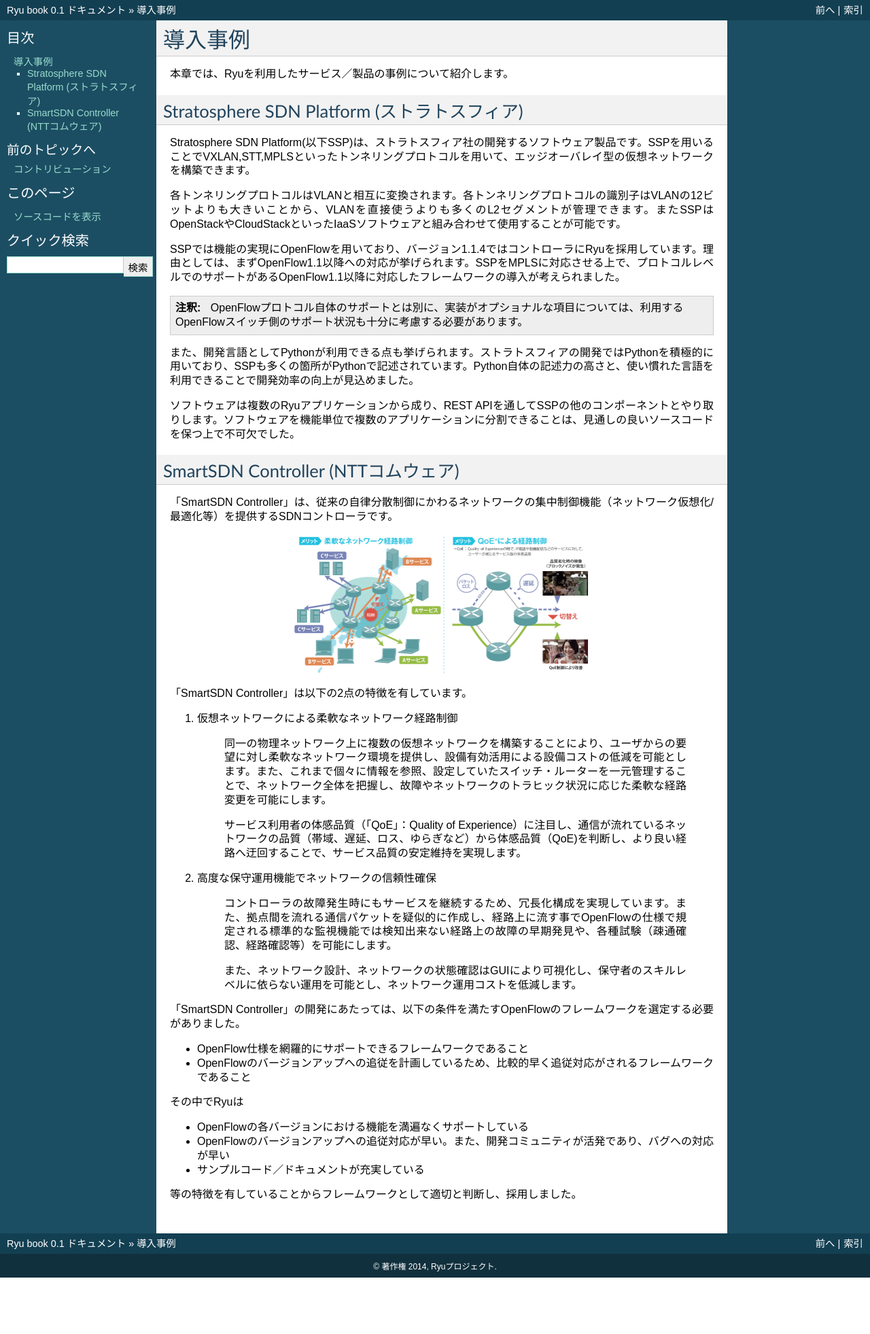
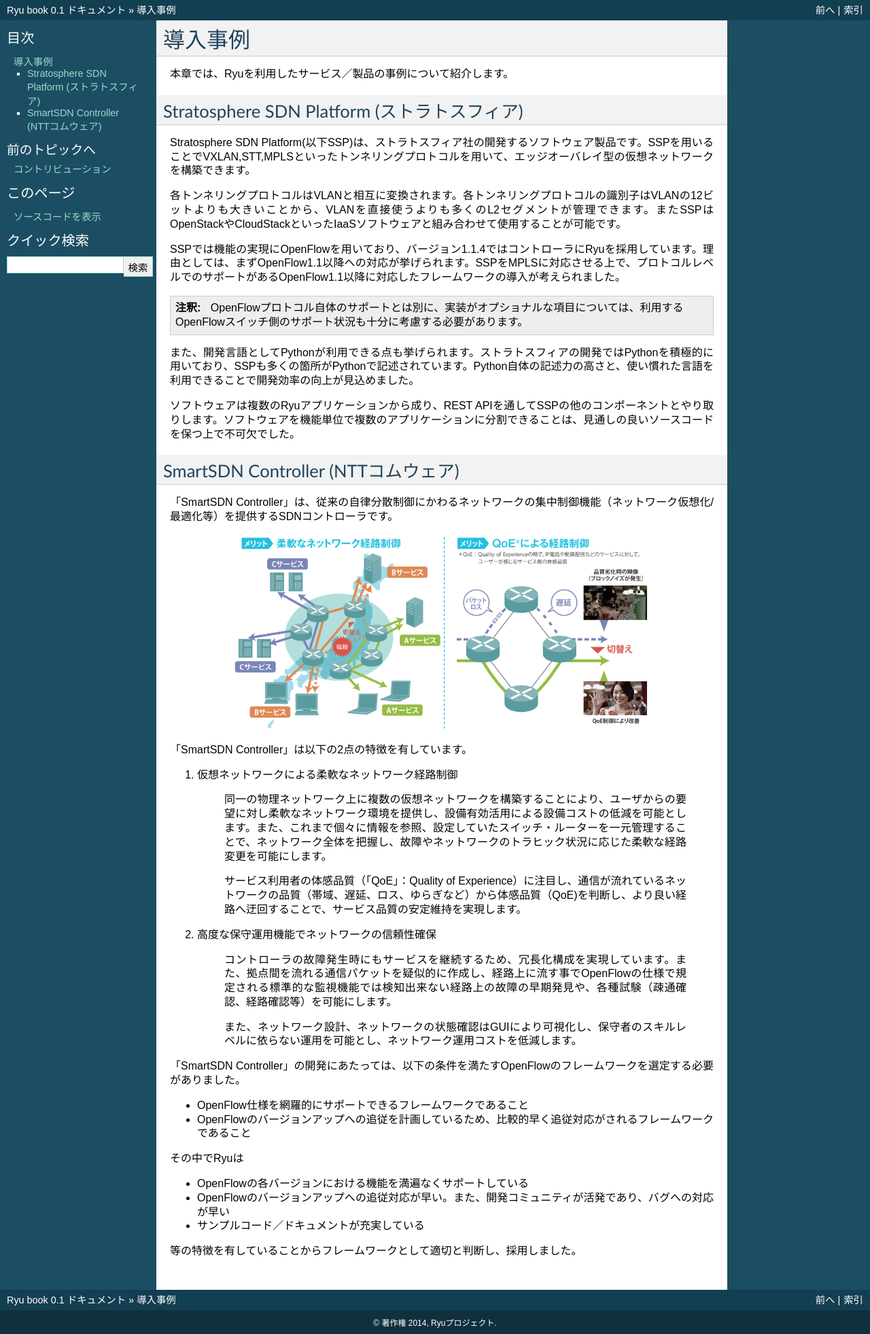
Before and after one commit to osrg/ryu-book, a Sphinx documentation site: the page built from ja/source/introduction_example.rst, in a window 1280 px wide. Shown: the whole page at 68% size. Built offline with Sphinx 7.4.7, drawn with Linux system fonts in a browser that asks for light colours; before the commit the page ends 1879 px from its top, so only the background shows below that.

Commit message:
introdution_example: improve eps not found error

```diff
--- a/ja/source/introduction_example.rst
+++ b/ja/source/introduction_example.rst
@@ -52,18 +52,19 @@ SmartSDN Controller (NTTコムウェア)
 
 .. only:: latex
 
-    .. image:: images/introduction_example/fig1.eps
+    .. image:: images/introduction_example/fig1.png
         :align: center
 
 .. only:: epub
 
     .. image:: images/introduction_example/fig1.png
+        :scale: 150 %
         :align: center
 
 .. only:: not latex and not epub
 
     .. image:: images/introduction_example/fig1.png
-        :scale: 50 %
+        :scale: 70 %
         :align: center
 
 
```
